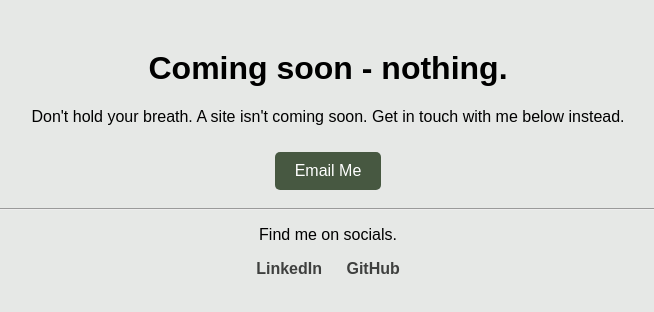
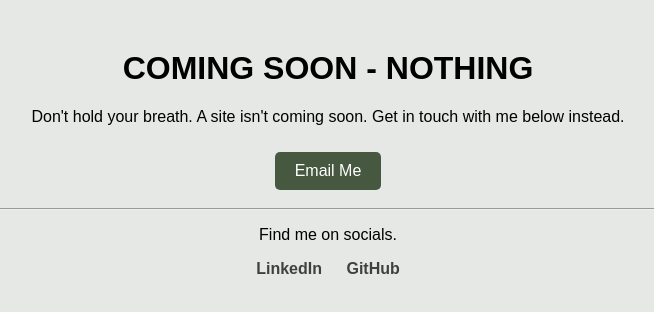
Before and after one commit to gabriellavaldes/gabriellavaldes.github.io, a plain HTML site: page index.html in a window 1280 px wide. Shown: the whole page, without its empty margins (312-966 px from the left). Drawn offline with Linux system fonts and the light colour scheme.

Commit message:
Update index.html

```diff
--- a/index.html
+++ b/index.html
@@ -2,7 +2,7 @@
 <html lang="en">
 <head>
     <meta charset="UTF-8">
-    <title>Coming Soon</title>
+    <title>gabvaldes</title>
     <style>
         body {
             font-family: Arial, sans-serif;
@@ -31,7 +31,7 @@
 </head>
 <body>
 
-<h1>Coming soon - nothing.</h1>
+<h1>COMING SOON - NOTHING</h1>
 <p>Don't hold your breath. A site isn't coming soon. Get in touch with me below instead.</p>
 
 <a href="mailto:gab@gabvaldes.com" class="button">Email Me</a>
```
